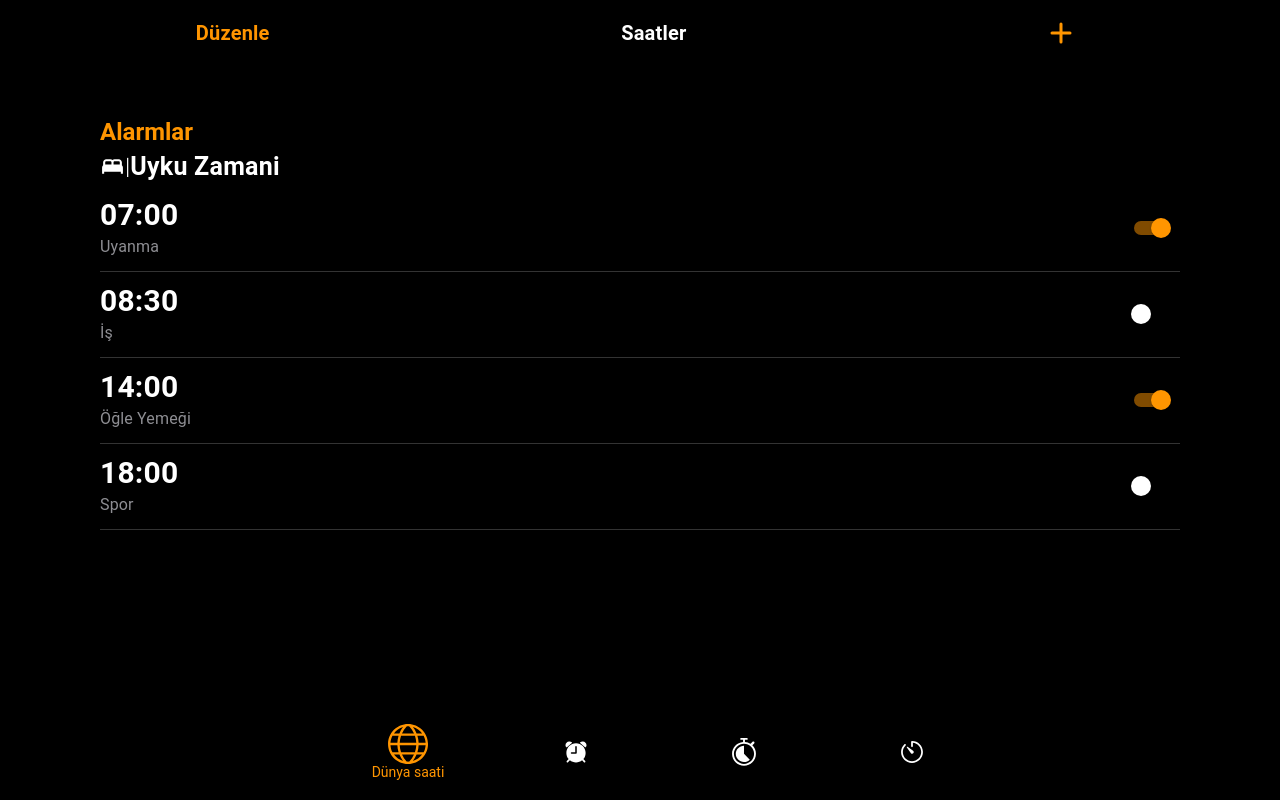
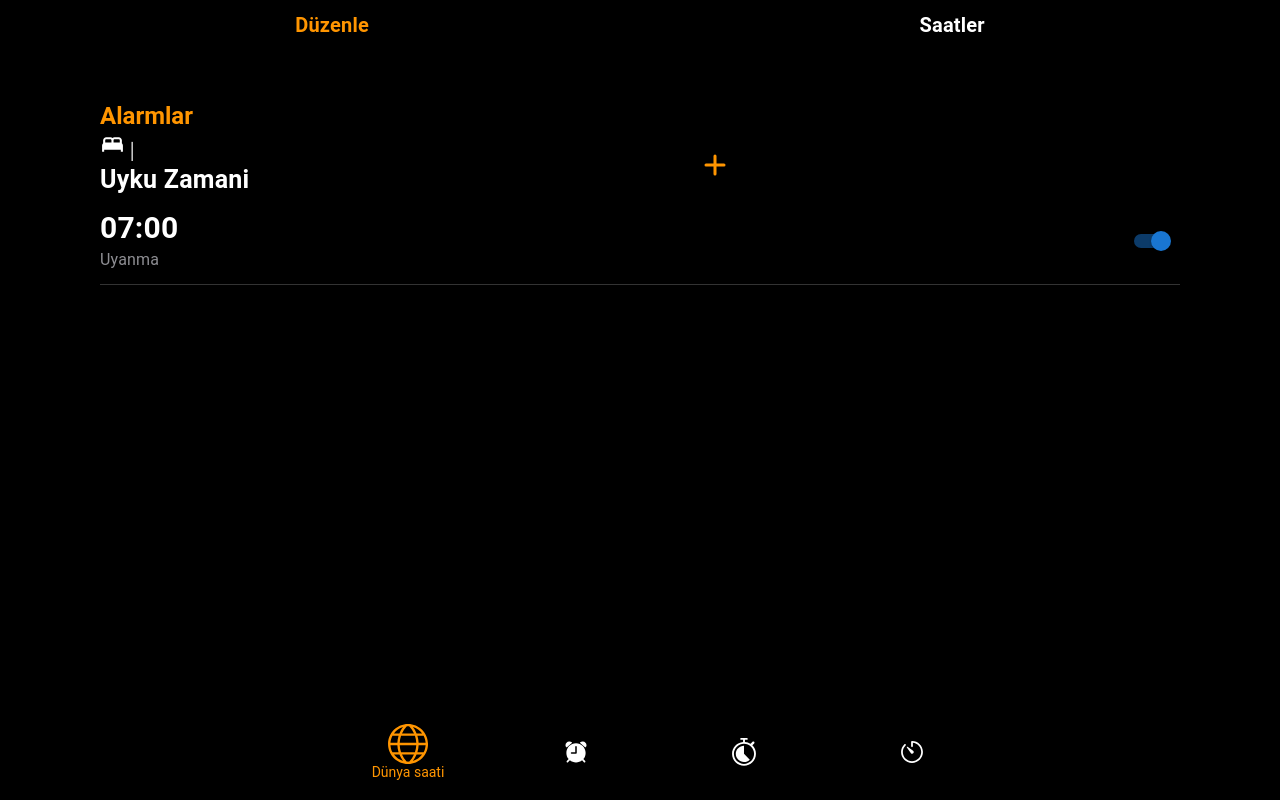
Before and after one commit to MinayeAliyeva/Timer-Web-Application, a React (Create React App) app in the folder my-app/: page /alarm in a window 1280 px wide. Shown: the top 800 px of the page. Built offline with nearby package versions, Linux system fonts and the light colour scheme.

Commit message:
feature(feature/custom-drawer-switch-timePicker-component):Created custom components

```diff
--- a/my-app/package.json
+++ b/my-app/package.json
@@ -7,6 +7,7 @@
     "@emotion/styled": "^11.13.0",
     "@mui/icons-material": "^6.0.0",
     "@mui/material": "^6.0.0",
+    "@mui/x-date-pickers": "^7.15.0",
     "@reduxjs/toolkit": "^2.2.7",
     "@testing-library/jest-dom": "^5.17.0",
     "@testing-library/react": "^13.4.0",
@@ -17,6 +18,7 @@
     "@types/react-dom": "^18.3.0",
     "@types/react-redux": "^7.1.33",
     "axios": "^1.7.5",
+    "dayjs": "^1.11.13",
     "react": "^18.3.1",
     "react-dom": "^18.3.1",
     "react-icons": "^5.3.0",
--- a/my-app/src/App.css
+++ b/my-app/src/App.css
@@ -1,4 +1,7 @@
-.App{
-    background-color: black;
-    height: 100vh;
+.App {
+  background-color: black;
+  height: 100vh;
 }
+.css-dl7nww-MuiPaper-root-MuiDrawer-paper {
+  height: 80vh !important;
+}
--- a/my-app/src/pages/alarm/index.tsx
+++ b/my-app/src/pages/alarm/index.tsx
@@ -2,14 +2,16 @@ import Box from "@mui/material/Box";
 import Typography from "@mui/material/Typography";
 import Switch from "@mui/material/Switch";
 import { MdBed } from "react-icons/md";
+import SwitchButton from "../../shared/components/XSwitch";
+import PlusIcon from "../../shared/icons/PlusIcon";
+import { useState } from "react";
+import { AnchorTemporaryDrawer } from "../../shared/components/XDrawer";
 const AlarmClock = () => {
-  const alarms = [
-    { time: "07:00", label: "Uyanma", active: true },
-    { time: "08:30", label: "İş", active: false },
-    { time: "14:00", label: "Öğle Yemeği", active: true },
-    { time: "18:00", label: "Spor", active: false },
-  ];
-
+  const [drawerVisible, setDrawerVisible] = useState(false);
+  const alarms = [{ time: "07:00", label: "Uyanma", active: true }];
+  const openDrawer = () => {
+    setDrawerVisible(!drawerVisible);
+  };
   return (
     <Box
       sx={{
@@ -22,10 +24,21 @@ const AlarmClock = () => {
       <Typography variant="h5" sx={{ fontWeight: "bold", color: "#FF9500" }}>
         Alarmlar
       </Typography>
-      <Box sx={{ display: "flex", alignItems: "center" }}>
-        {" "}
-        <MdBed style={{ fontWeight: "bold",fontSize:"25px" }} /> |{" "}
-        <Typography style={{ fontWeight: "bold",fontSize:"25px" }}>Uyku Zamani</Typography>
+      <Box
+        sx={{
+          display: "flex",
+          alignItems: "center",
+          justifyContent: "space-between",
+        }}
+      >
+        <Box>
+          <MdBed style={{ fontWeight: "bold", fontSize: "25px" }} /> |{" "}
+          <Typography style={{ fontWeight: "bold", fontSize: "25px" }}>
+            Uyku Zamani
+          </Typography>
+        </Box>
+        <PlusIcon onClick={openDrawer} />
+        <AnchorTemporaryDrawer visible={drawerVisible} />
       </Box>
       {alarms.map((alarm, index) => (
         <Box
@@ -49,7 +62,7 @@ const AlarmClock = () => {
               {alarm.label}
             </Typography>
           </Box>
-          <Switch
+          {/* <Switch
             checked={alarm.active}
             sx={{
               "& .MuiSwitch-switchBase.Mui-checked": {
@@ -59,7 +72,8 @@ const AlarmClock = () => {
                 backgroundColor: "#FF9500",
               },
             }}
-          />
+          /> */}
+          <SwitchButton />
         </Box>
       ))}
     </Box>
--- a/my-app/src/pages/chronometer/index.tsx
+++ b/my-app/src/pages/chronometer/index.tsx
@@ -6,7 +6,10 @@ import { List } from "@mui/material";
 import HistoryList from "./HistoryList";
 
 import { useDispatch } from "react-redux";
-import { resetTimeHistory, setTimeHistoryAction } from "../../store/features/clonometerSlice";
+import {
+  resetTimeHistory,
+  setTimeHistoryAction,
+} from "../../store/features/clonometerSlice";
 import { useSelector } from "react-redux";
 import { getTimeHistorySelector } from "../../store";
 import { TypeTime } from "./modules";
@@ -52,19 +55,18 @@ const Chronometer = () => {
     setRunning(false);
     setTime({ hr: 0, min: 0, sec: 0 });
     // setTimeHistory([]);
-    dispatch(resetTimeHistory())
+    dispatch(resetTimeHistory());
     setStep(1);
   }, [dispatch]);
 
   const addStep = useCallback(() => {
     const createdDate = new Date().toLocaleTimeString();
-
     // setTimeHistory((prevHistory) => [
     //   ...prevHistory,
     //   { ...time, step, createdDate },
     // ]);
+    setStep((prevStep) => prevStep + 1);
     dispatch(setTimeHistoryAction({ ...time, step, createdDate }));
-    setStep((prevStep) => prevStep + 1);
   }, [time, step]);
   console.log("HISTORY", timeHistory);
 
@@ -134,6 +136,7 @@ const Chronometer = () => {
 
       <List sx={{ width: "100%", bgcolor: "#000", padding: "0" }}>
         {timeHistory.map((time, index) => (
+
           <HistoryList
             key={index}
             timeHistory={timeHistory}
--- a/my-app/src/shared/components/TimeDrawer.tsx
+++ b/my-app/src/shared/components/TimeDrawer.tsx
@@ -1,5 +1,4 @@
 import { Box, Drawer, List, ListItem, Typography } from "@mui/material";
-import React from "react";
 import { timeZones } from "./constants";
 
 const TimeDrawer = ({ drawerOpen, toggleDrawer, handleTimeZoneClick }: any) => {
--- /dev/null
+++ b/my-app/src/shared/components/XDrawer.tsx
@@ -0,0 +1,48 @@
+import { useState, FC, useEffect } from "react";
+import Box from "@mui/material/Box";
+import Drawer from "@mui/material/Drawer";
+import { VscChromeClose } from "react-icons/vsc";
+import { IconButton } from "@mui/material";
+import XTimePicker from "./XTimePicker";
+
+type Anchor = "top" | "left" | "bottom" | "right";
+interface IPropsAnchor {
+  anchor?: Anchor;
+  visible?: boolean;
+}
+export const AnchorTemporaryDrawer: FC<IPropsAnchor> = ({
+  anchor = "bottom",
+  visible = false,
+}) => {
+  const [state, setState] = useState({
+    top: false,
+    left: false,
+    bottom: false,
+    right: false,
+  });
+
+  useEffect(() => {
+    setState({ ...state, [anchor]: visible });
+  }, [visible]);
+  const closeDrawer = () => {
+    setState({ ...state, [anchor]: false });
+  };
+  return (
+    <Box>
+      {/* <Button onClick={toggleDrawer(anchor, true)}>{anchor}</Button> */}
+      <Drawer
+        anchor={anchor}
+        open={state[anchor]}
+        // onClose={toggleDrawer(anchor, false)}
+      >
+        {/* {list(anchor)} */}
+        hhh
+        <XTimePicker />
+        <VscChromeClose
+          onClick={closeDrawer}
+          style={{ cursor: "pointer", fontSize: "30px" }}
+        />
+      </Drawer>
+    </Box>
+  );
+};
--- /dev/null
+++ b/my-app/src/shared/components/XSwitch.tsx
@@ -0,0 +1,19 @@
+import Switch from "@mui/material/Switch";
+import { FC } from "react";
+interface IPropsSwitch {
+  defaultChecked?: boolean;
+  label?: {
+    inputProps: {
+      "aria-label": string;
+    };
+  };
+}
+const defaultLabel = { inputProps: { "aria-label": "Switch demo" } };
+const XSwitch: FC<IPropsSwitch> = ({
+  defaultChecked = false,
+  label = defaultLabel,
+}) => {
+  return <Switch {...label} defaultChecked />;
+};
+
+export default XSwitch;
--- /dev/null
+++ b/my-app/src/shared/components/XTimePicker.tsx
@@ -0,0 +1,23 @@
+import { DemoContainer, DemoItem } from '@mui/x-date-pickers/internals/demo';
+import { AdapterDayjs } from '@mui/x-date-pickers/AdapterDayjs';
+import { LocalizationProvider } from '@mui/x-date-pickers/LocalizationProvider';
+import { TimePicker } from '@mui/x-date-pickers/TimePicker';
+const XTimePicker = () => {
+  return (
+    <LocalizationProvider dateAdapter={AdapterDayjs}>
+    <DemoContainer components={['TimePicker', 'TimePicker', 'TimePicker']}>
+      <DemoItem label={'"hours", "minutes" and "seconds"'}>
+        <TimePicker views={['hours', 'minutes', 'seconds']} />
+      </DemoItem>
+      <DemoItem label={'"hours"'}>
+        <TimePicker views={['hours']} />
+      </DemoItem>
+      <DemoItem label={'"minutes" and "seconds"'}>
+        <TimePicker views={['minutes', 'seconds']} format="mm:ss" />
+      </DemoItem>
+    </DemoContainer>
+  </LocalizationProvider>
+  )
+}
+
+export default XTimePicker
--- /dev/null
+++ b/my-app/src/shared/icons/PlusIcon.tsx
@@ -0,0 +1,15 @@
+import { IconButton } from "@mui/material";
+import React, { FC } from "react";
+import { HiPlus } from "react-icons/hi";
+interface IProps {
+  onClick?: React.MouseEventHandler<HTMLButtonElement>;
+}
+const PlusIcon: FC<IProps> = ({ onClick }) => {
+  return (
+    <IconButton onClick={onClick}>
+      <HiPlus style={{ color: "#FF9500", fontSize: "30px" }} />
+    </IconButton>
+  );
+};
+
+export default PlusIcon;
--- a/my-app/src/shared/layout/header/index.tsx
+++ b/my-app/src/shared/layout/header/index.tsx
@@ -1,8 +1,5 @@
-import * as React from "react";
 import Box from "@mui/material/Box";
-import IconButton from "@mui/material/IconButton";
 import Typography from "@mui/material/Typography";
-import { HiPlus } from "react-icons/hi";
 
 export default function Header() {
   return (
@@ -33,9 +30,7 @@ export default function Header() {
       >
         Saatler
       </Typography>
-      <IconButton>
-        <HiPlus style={{ color: "#FF9500", fontSize: "30px" }} />
-      </IconButton>
+
     </Box>
   );
 }
--- a/my-app/src/store/features/clonometerSlice.ts
+++ b/my-app/src/store/features/clonometerSlice.ts
@@ -17,7 +17,7 @@ export const timeHistorySlice = createSlice({
       state: ITimeHistoryState,
       action: PayloadAction<any>
     ) => {
-      state.timeHistory = [...state.timeHistory, action?.payload];
+      state.timeHistory = [...state.timeHistory, {...action?.payload}];
       console.log("timeHistory", state?.timeHistory);
     },
     resetTimeHistory: (state: ITimeHistoryState) => {
```
Also changed, not shown: 1 other file (tests, documents, lock files or other folders).
